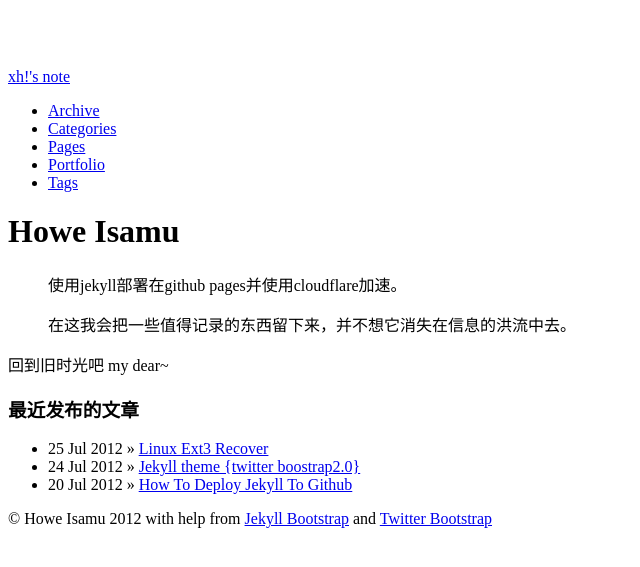
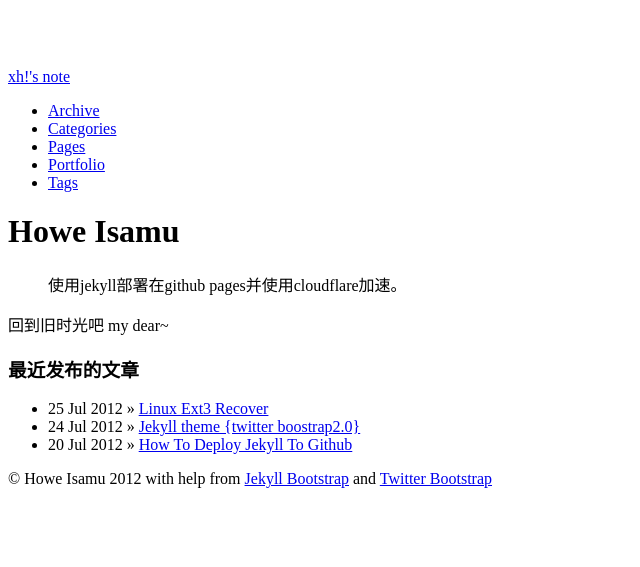
Before and after one commit to CaicnZ/old_blog, a Jekyll site: the page built from index.md, in a window 1280 px wide. Shown: the top 567 px of the page, without its empty margins (0-640 px from the left). Built offline with Jekyll 4.4.1, drawn with Linux system fonts in a browser that asks for light colours; nearby versions of some CDN libraries; Markdown is read by kramdown in place of the engine named in the settings.

Commit message:
Updated index.md

```diff
--- a/index.md
+++ b/index.md
@@ -6,8 +6,6 @@ tagline:
 {% include JB/setup %}
 
 > 使用jekyll部署在github pages并使用cloudflare加速。
-
-> 在这我会把一些值得记录的东西留下来，并不想它消失在信息的洪流中去。
 
 回到旧时光吧 my dear~
 
```
